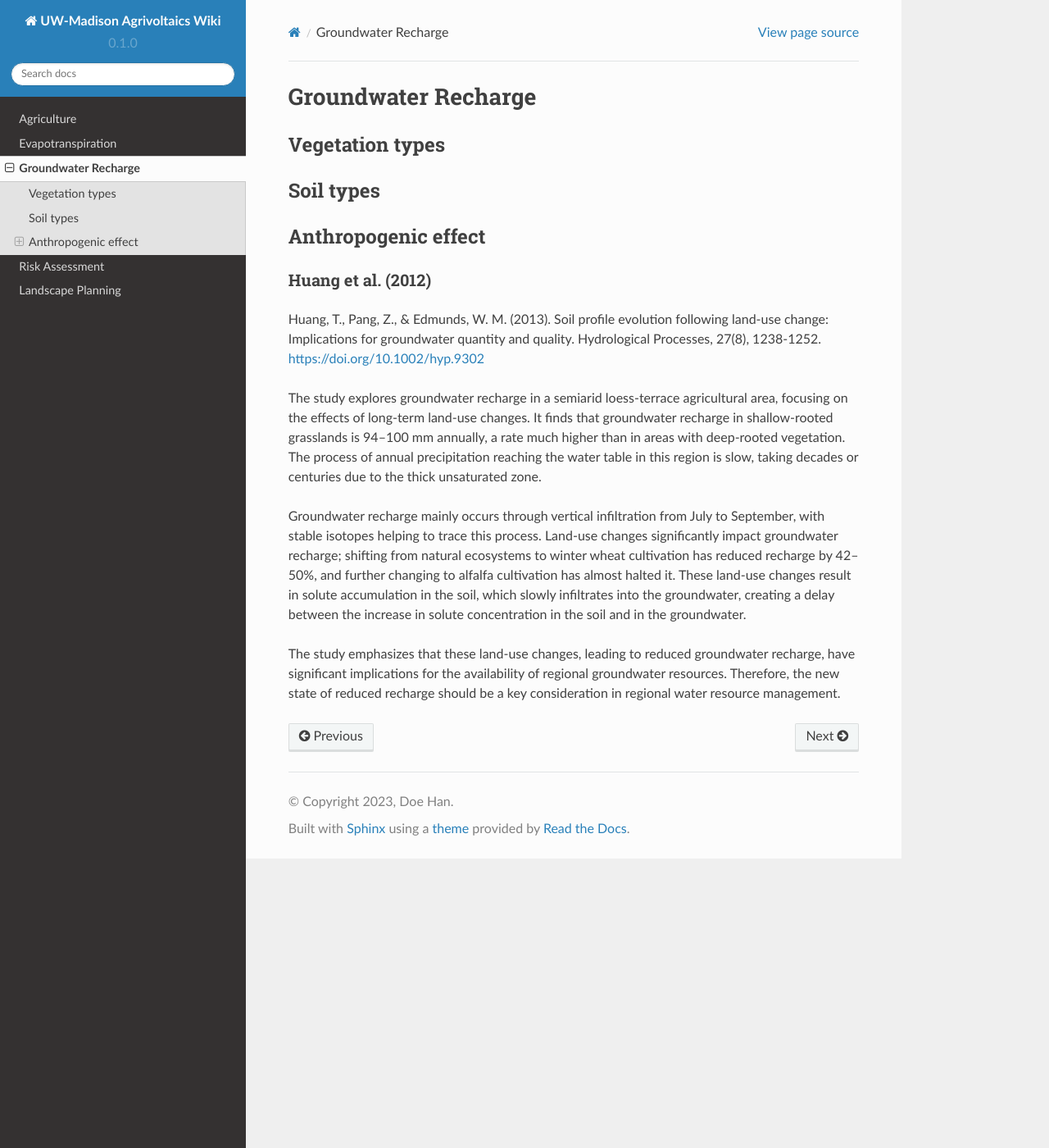
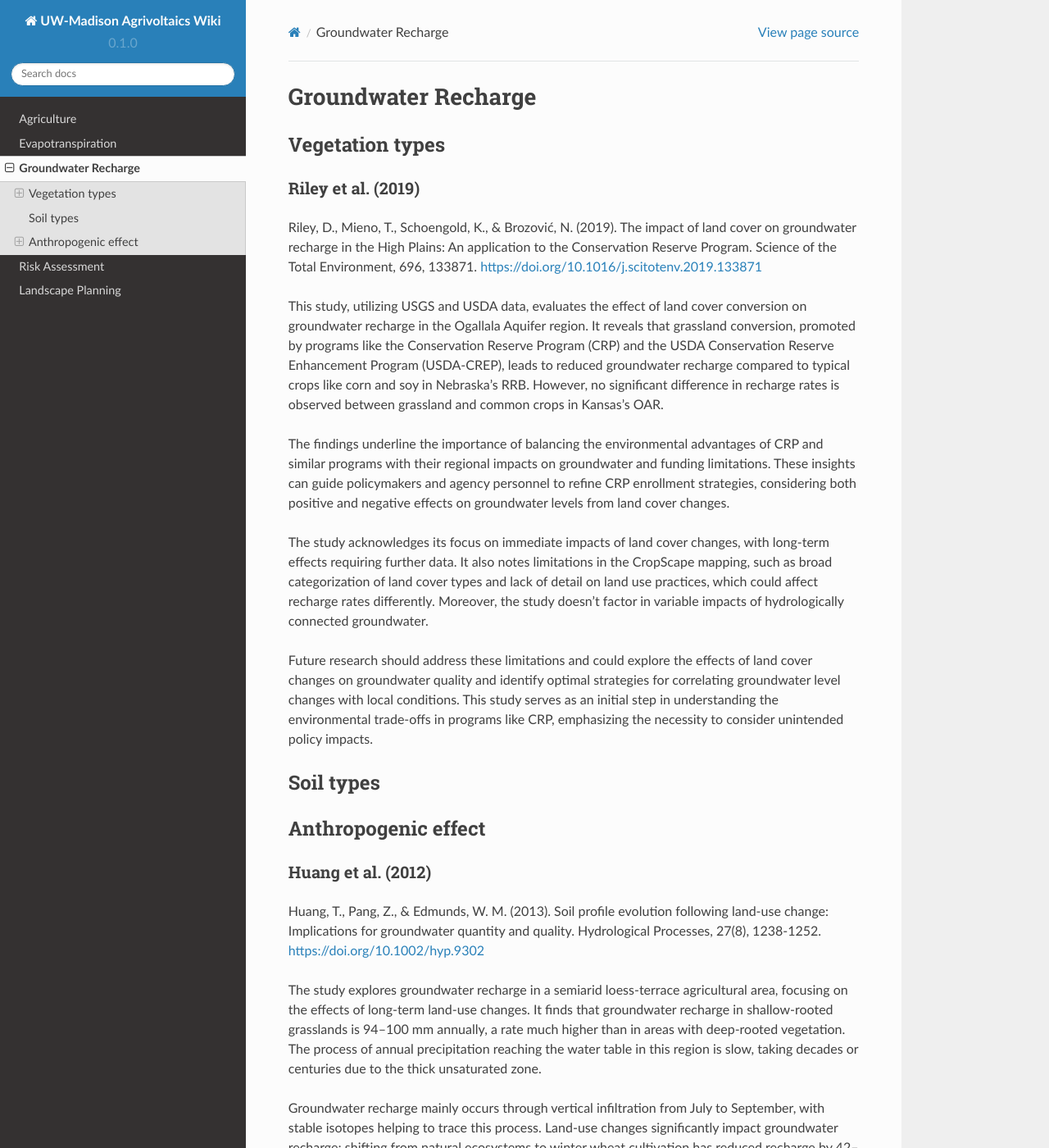
Before and after one commit to hanhydro/wiki, a Sphinx documentation site: the page built from docs/source/gw_rech.rst, in a window 1280 px wide and 1400 px high. Shown: the whole window at 82% size. Built offline with Sphinx 7.4.7 and the Read the Docs theme 2.0.0, drawn with Linux system fonts in a browser that asks for light colours; pages that are not in the unit, such as notebooks, are missing from menus.

Commit message:
Update gw_rech.rst

```diff
--- a/docs/source/gw_rech.rst
+++ b/docs/source/gw_rech.rst
@@ -3,6 +3,17 @@ Groundwater Recharge
 
 Vegetation types
 ----------------
+Riley et al. (2019)
++++++++++++++++++++
+Riley, D., Mieno, T., Schoengold, K., & Brozović, N. (2019). The impact of land cover on groundwater recharge in the High Plains: An application to the Conservation Reserve Program. Science of the Total Environment, 696, 133871. https://doi.org/10.1016/j.scitotenv.2019.133871
+
+This study, utilizing USGS and USDA data, evaluates the effect of land cover conversion on groundwater recharge in the Ogallala Aquifer region. It reveals that grassland conversion, promoted by programs like the Conservation Reserve Program (CRP) and the USDA Conservation Reserve Enhancement Program (USDA-CREP), leads to reduced groundwater recharge compared to typical crops like corn and soy in Nebraska's RRB. However, no significant difference in recharge rates is observed between grassland and common crops in Kansas's OAR.
+
+The findings underline the importance of balancing the environmental advantages of CRP and similar programs with their regional impacts on groundwater and funding limitations. These insights can guide policymakers and agency personnel to refine CRP enrollment strategies, considering both positive and negative effects on groundwater levels from land cover changes.
+
+The study acknowledges its focus on immediate impacts of land cover changes, with long-term effects requiring further data. It also notes limitations in the CropScape mapping, such as broad categorization of land cover types and lack of detail on land use practices, which could affect recharge rates differently. Moreover, the study doesn't factor in variable impacts of hydrologically connected groundwater.
+
+Future research should address these limitations and could explore the effects of land cover changes on groundwater quality and identify optimal strategies for correlating groundwater level changes with local conditions. This study serves as an initial step in understanding the environmental trade-offs in programs like CRP, emphasizing the necessity to consider unintended policy impacts.
 
 Soil types
 ----------
```
